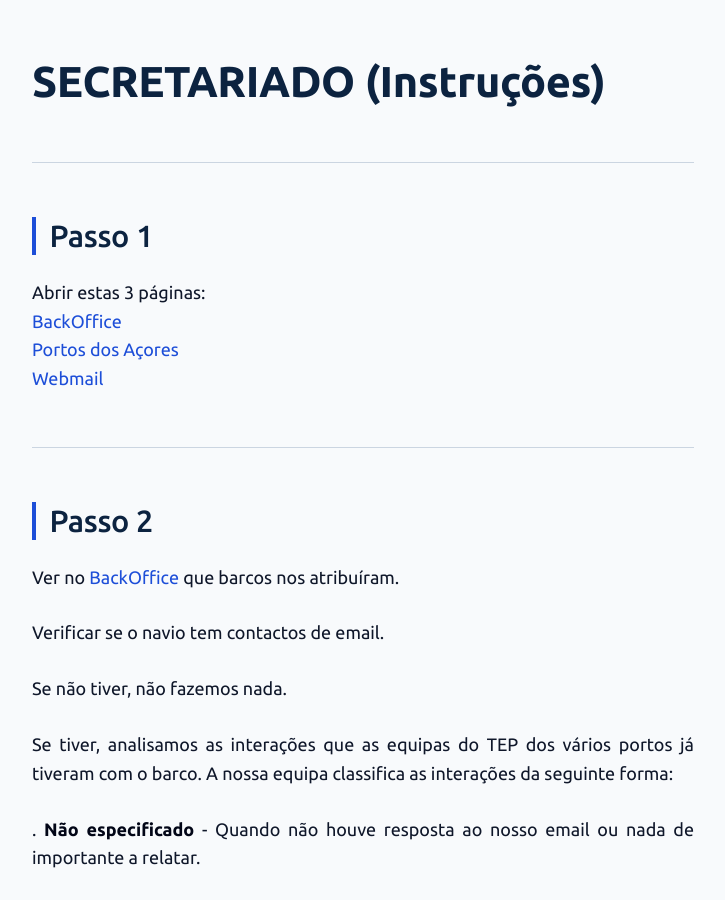
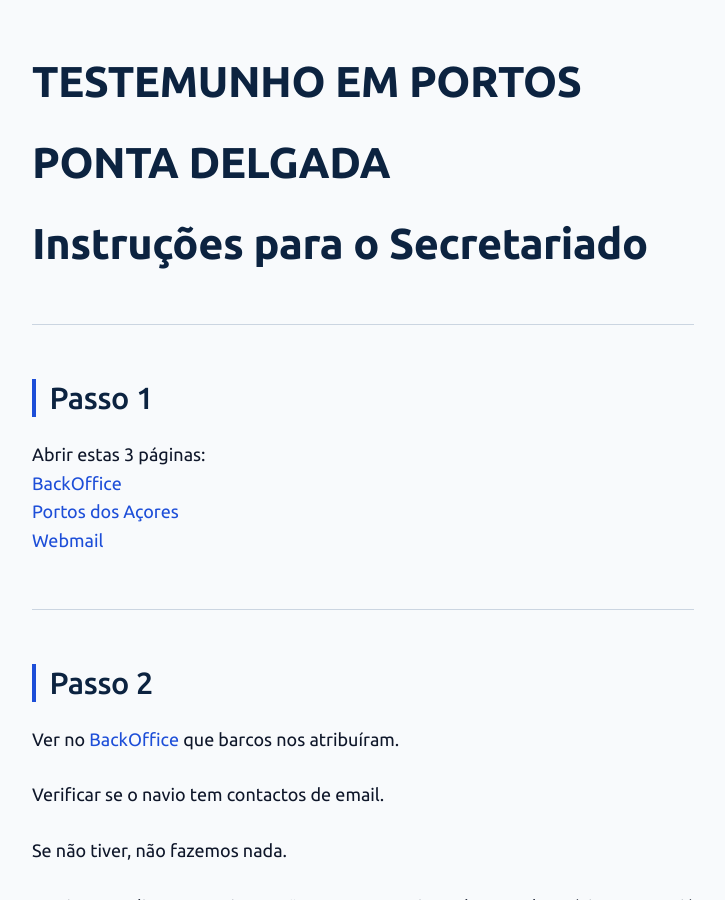
Before and after one commit to tep-pdl/tep-pdl.github.io, a Jekyll site: the page built from secretariado/index.md, in a window 1280 px wide and 900 px high. Shown: the whole window, without its empty margins (277-1002 px from the left). Built offline with Jekyll 4.4.1, drawn with Linux system fonts in a browser that asks for light colours; our own code applies the rules of GitHub Pages for plain Markdown files.

Commit message:
Update index.md

```diff
--- a/secretariado/index.md
+++ b/secretariado/index.md
@@ -1,5 +1,6 @@
-
-# SECRETARIADO (Instruções)
+# TESTEMUNHO EM PORTOS
+# PONTA DELGADA
+# Instruções para o Secretariado
 
 ---
 ## Passo 1
```
